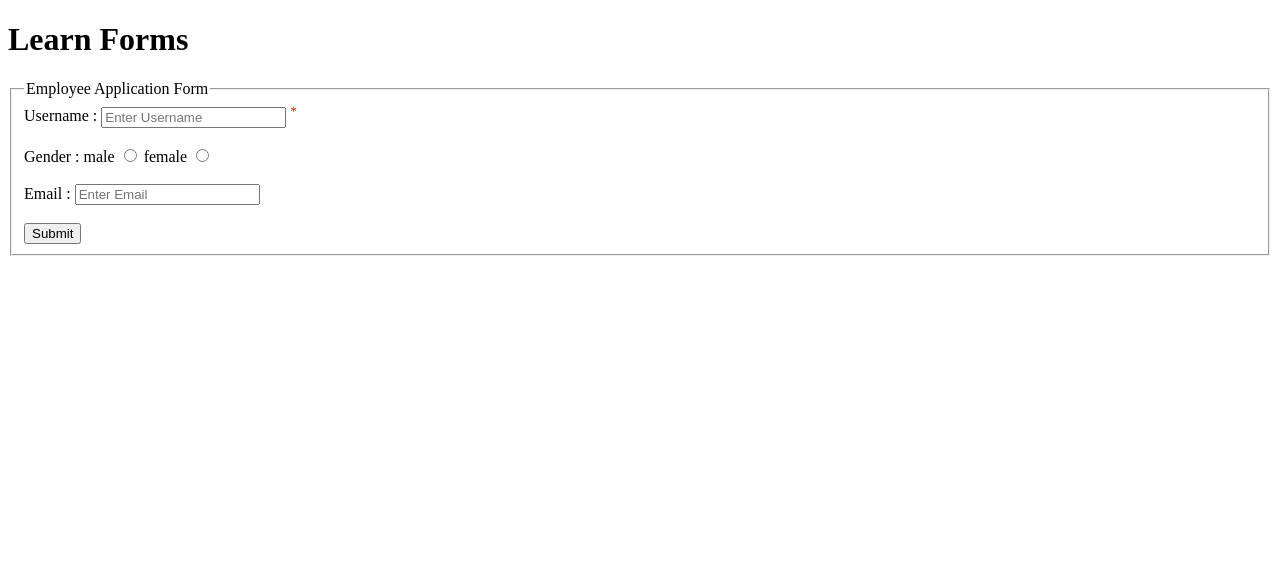
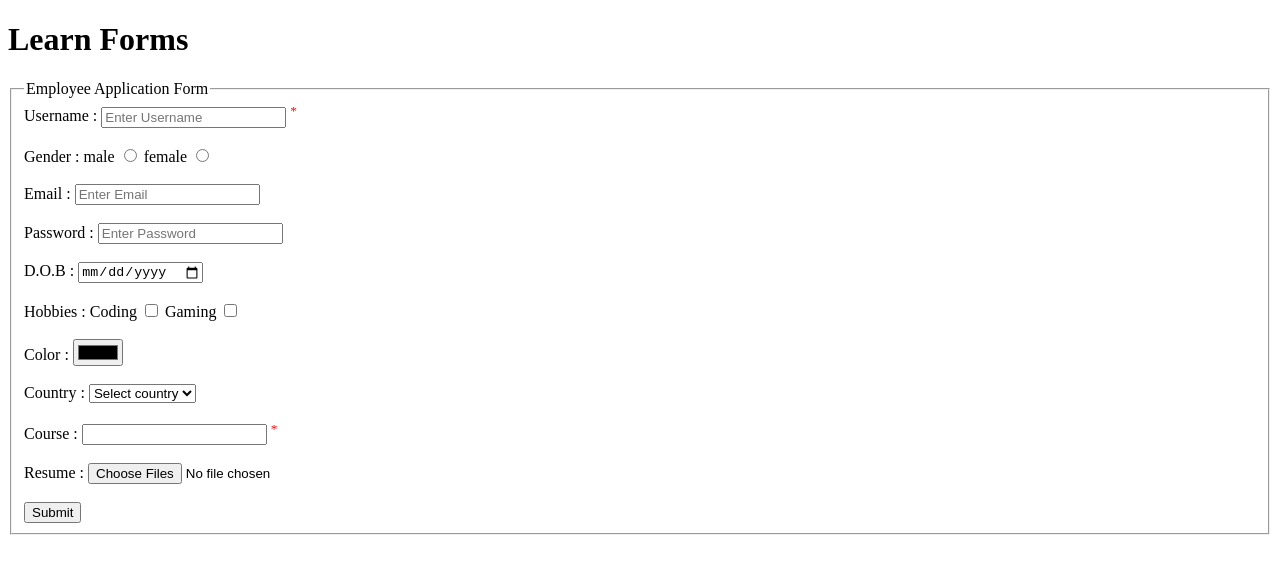
Before and after one commit to Sarvesh-1999/Webtech---10-30, a plain HTML site: page html/forms.html in a window 1280 px wide. Drawn offline with Linux system fonts and the light colour scheme.

Commit message:
tables and forms

```diff
--- a/html/forms.html
+++ b/html/forms.html
@@ -35,10 +35,64 @@
         <input type="email" placeholder="Enter Email" id="email" name="email" />
 
         <br /><br />
+
+        <label for="password">Password : </label>
+        <input
+          type="password"
+          name="password"
+          id="password"
+          placeholder="Enter Password"
+        />
+
+        <br /><br />
+
+        <label for="dob">D.O.B : </label>
+        <input type="date" name="dob" id="dob" />
+
+        <br /><br />
+
+        <label for="hobbies">Hobbies : </label>
+
+        <label for="coding">Coding</label>
+        <input type="checkbox" name="hobbies" id="coding" value="coding" />
+        <label for="gaming">Gaming</label>
+        <input type="checkbox" name="hobbies" id="gaming" value="gaming" />
+
+        <br /><br />
+
+        <label for="color">Color : </label>
+        <input type="color" name="color" id="color" />
+
+        <br /><br />
+
+        <label for="country">Country : </label>
+        <select name="country" id="country">
+          <option value="" disabled selected>Select country</option>
+          <option value="ind">IND</option>
+          <option value="aus">AUS</option>
+          <option value="eng">ENG</option>
+        </select>
+
+        <br><br>
+
+        <label for="course">Course : </label>
+        <input type="text" name="course" id="course" list="courseList" required>
+        <sup style="color: red;">*</sup>
+        <datalist id="courseList">
+          <option value="Java Fullstack">Java Fullstack</option>
+          <option value="Python Fullstack">Python Fullstack</option>
+          <option value="Mern Stack">Mern Stack</option>
+        </datalist>
+
+        <br><br>
+
+        <label for="resume">Resume : </label>
+        <input type="file" name="resume" id="resume" multiple>
+
+
+        <br /><br />
         <button>Submit</button>
       </form>
     </fieldset>
-
-
   </body>
 </html>
```
Also changed, not shown: html/Form2.html (added, +39 -0 lines).
